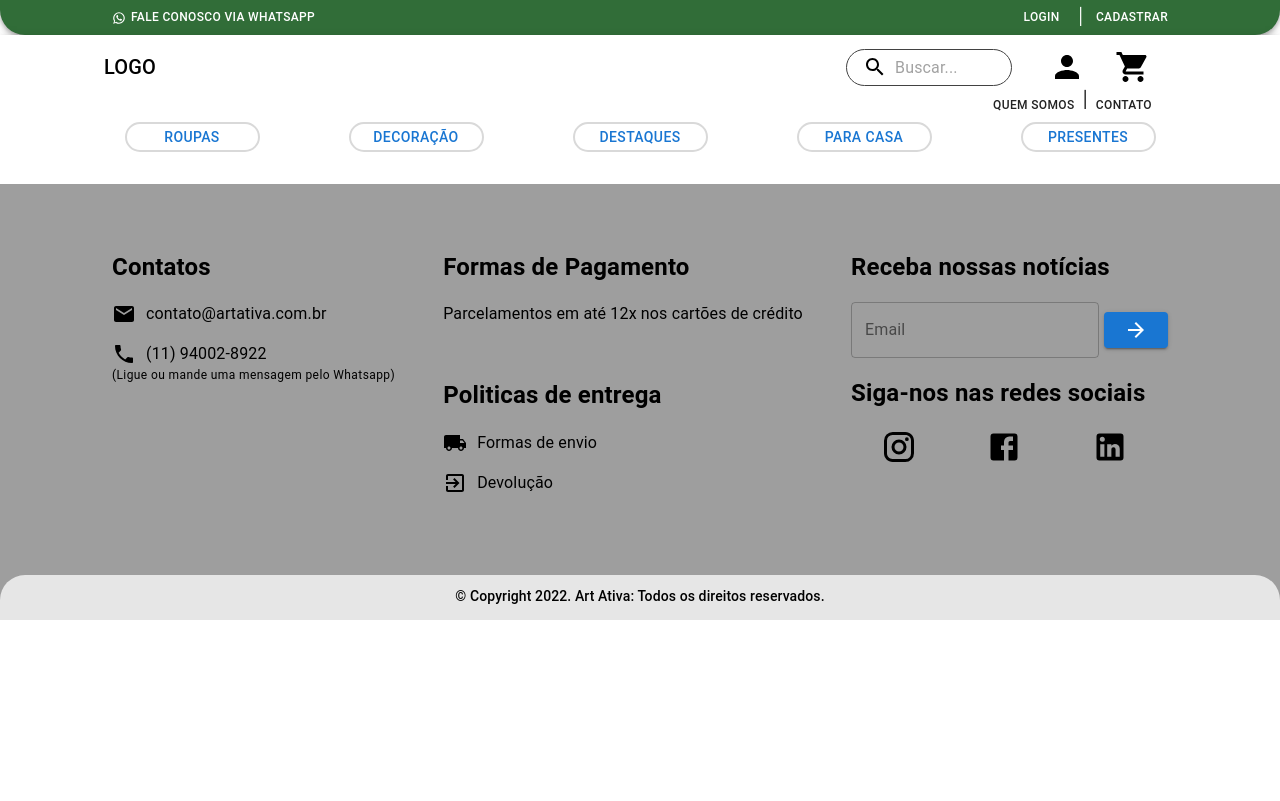
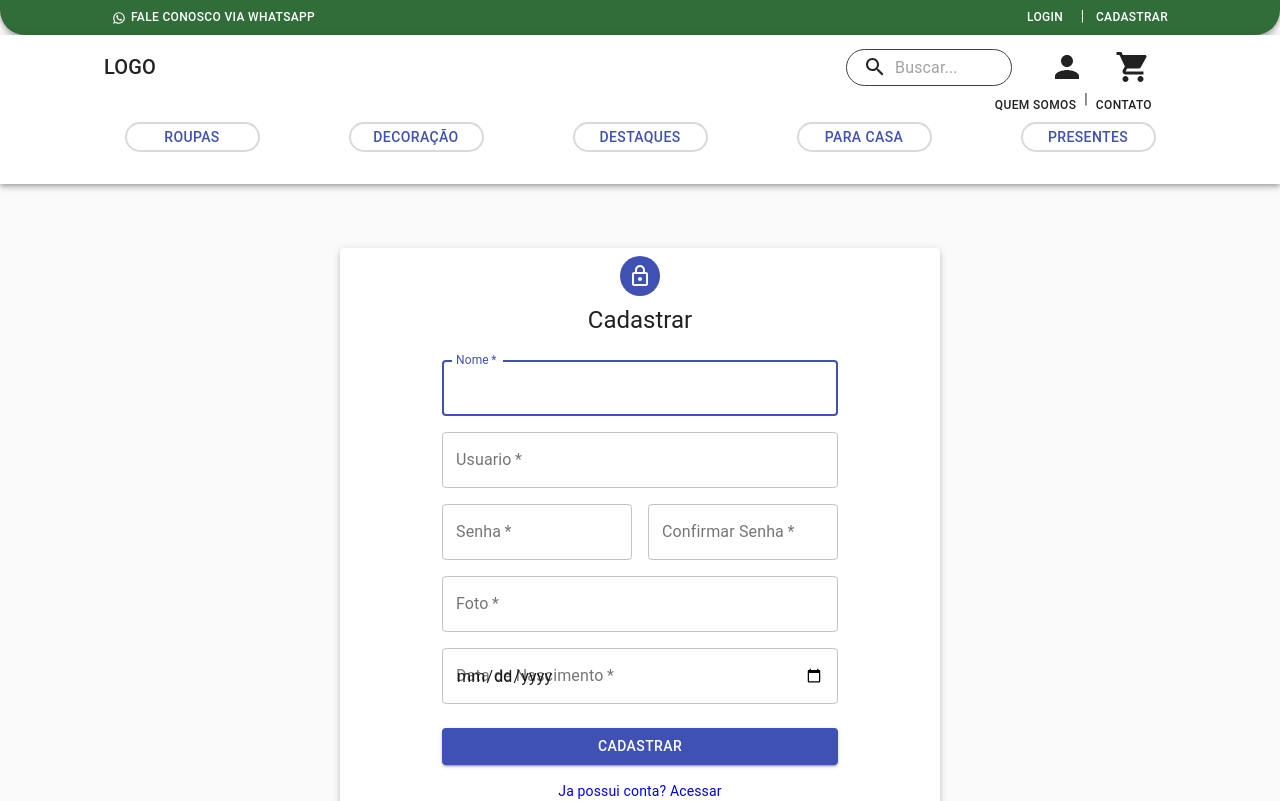
Before and after one commit to felipegaldy/artAtivaFrontEnd, a React (Create React App) app: page /cadastrousuario in a window 1280 px wide. Shown: the top 801 px of the page. Built offline with nearby package versions, Linux system fonts and the light colour scheme.

Commit message:
componente de cadastro de usuario

```diff
--- a/src/pages/cadastrousuario/CadastroUsuario.css
+++ b/src/pages/cadastrousuario/CadastroUsuario.css
@@ -0,0 +1,5 @@
+.paper-container{
+    width: 600px;
+    margin: 0 auto;
+    margin-bottom: 30px;
+}
--- a/src/pages/cadastrousuario/CadastroUsuario.tsx
+++ b/src/pages/cadastrousuario/CadastroUsuario.tsx
@@ -1,11 +1,162 @@
-import React from 'react'
+import React from "react";
+import Avatar from '@material-ui/core/Avatar';
+import Button from '@material-ui/core/Button';
+import CssBaseline from '@material-ui/core/CssBaseline';
+import TextField from '@material-ui/core/TextField';
+import { Link } from "react-router-dom";
+import Grid from '@material-ui/core/Grid';
+import {Box, Paper} from '@mui/material';
+import LockOutlinedIcon from '@material-ui/icons/LockOutlined';
+import Typography from '@material-ui/core/Typography';
+import { makeStyles } from '@material-ui/core/styles';
+import Container from '@material-ui/core/Container';
+import './CadastroUsuario.css'
+
+
+
+function Copyright() {
+  return (
+    <Typography variant="body2" color="textSecondary" align="center">
+      {'Copyright © '}
+      <Link to="/home">
+        Art Ativa
+      </Link>{' '}
+      {new Date().getFullYear()}
+      {'.'}
+    </Typography>
+  );
+}
+
+const useStyles = makeStyles((theme) => ({
+    paper: {
+      marginTop: theme.spacing(8),
+      display: 'flex',
+      flexDirection: 'column',
+      alignItems: 'center',
+    },
+    avatar: {
+      margin: theme.spacing(1),
+      backgroundColor: theme.palette.primary.main,
+    },
+    form: {
+      width: '100%', // Fix IE 11 issue.
+      marginTop: theme.spacing(3),
+    },
+    submit: {
+      margin: theme.spacing(3, 0, 2),
+    },
+  }));
 
 function CadastroUsuario() {
+
+    const classes = useStyles();
+
   return (
     <>
-
+    <Paper elevation={3} className="paper-container">
+      <Container component="main" maxWidth="xs">
+        <CssBaseline />
+        <div className={classes.paper}>
+          <Avatar className={classes.avatar}>
+            <LockOutlinedIcon />
+          </Avatar>
+          <Typography component="h1" variant="h5">
+            Cadastrar
+          </Typography>
+          <form className={classes.form} noValidate>
+            <Grid container spacing={2}>
+              <Grid item xs={12} sm={12}>
+                <TextField
+                  name="nome"
+                  variant="outlined"
+                  required
+                  fullWidth
+                  id="nome"
+                  label="Nome"
+                  autoFocus
+                />
+              </Grid>
+              <Grid item xs={12}>
+                <TextField
+                  variant="outlined"
+                  required
+                  fullWidth
+                  id="usuario"
+                  label="Usuario"
+                  name="usuario"
+                />
+              </Grid>
+              <Grid item xs={12} sm={6}>
+                <TextField
+                  variant="outlined"
+                  required
+                  fullWidth
+                  name="senha"
+                  label="Senha"
+                  type="password"
+                  id="senha"
+                  autoComplete="current-password"
+                />
+              </Grid>
+              <Grid item xs={12} sm={6}>
+                <TextField
+                  variant="outlined"
+                  required
+                  fullWidth
+                  name="confrimaSenha"
+                  label="Confirmar Senha"
+                  type="password"
+                  id="confirmarSenha"
+                  autoComplete="current-password"
+                />
+              </Grid>
+              <Grid item xs={12}>
+                <TextField
+                  variant="outlined"
+                  required
+                  fullWidth
+                  id="foto"
+                  label="Foto"
+                  name="foto"
+                />
+              </Grid>
+              <Grid item xs={12}>
+                <TextField
+                  variant="outlined"
+                  required
+                  fullWidth
+                  id="dataNascimento"
+                  label="Data de Nascimento"
+                  name="dataNascimento"
+                  type="date"
+                />
+              </Grid>
+            </Grid>
+            <Button
+              type="submit"
+              fullWidth
+              variant="contained"
+              color="primary"
+              className={classes.submit}
+            >
+              Cadastrar
+            </Button>
+            <Grid container justifyContent="center">
+              <Grid item>
+                <Link to="/login">
+                  Ja possui conta? Acessar
+                </Link>
+              </Grid>
+            </Grid>
+          </form>
+        </div>
+        <Box mt={5}>
+          <Copyright />
+        </Box>
+      </Container>
+    </Paper>
     </>
-  )
+  );
 }
 
-export default CadastroUsuario
+export default CadastroUsuario;
```
